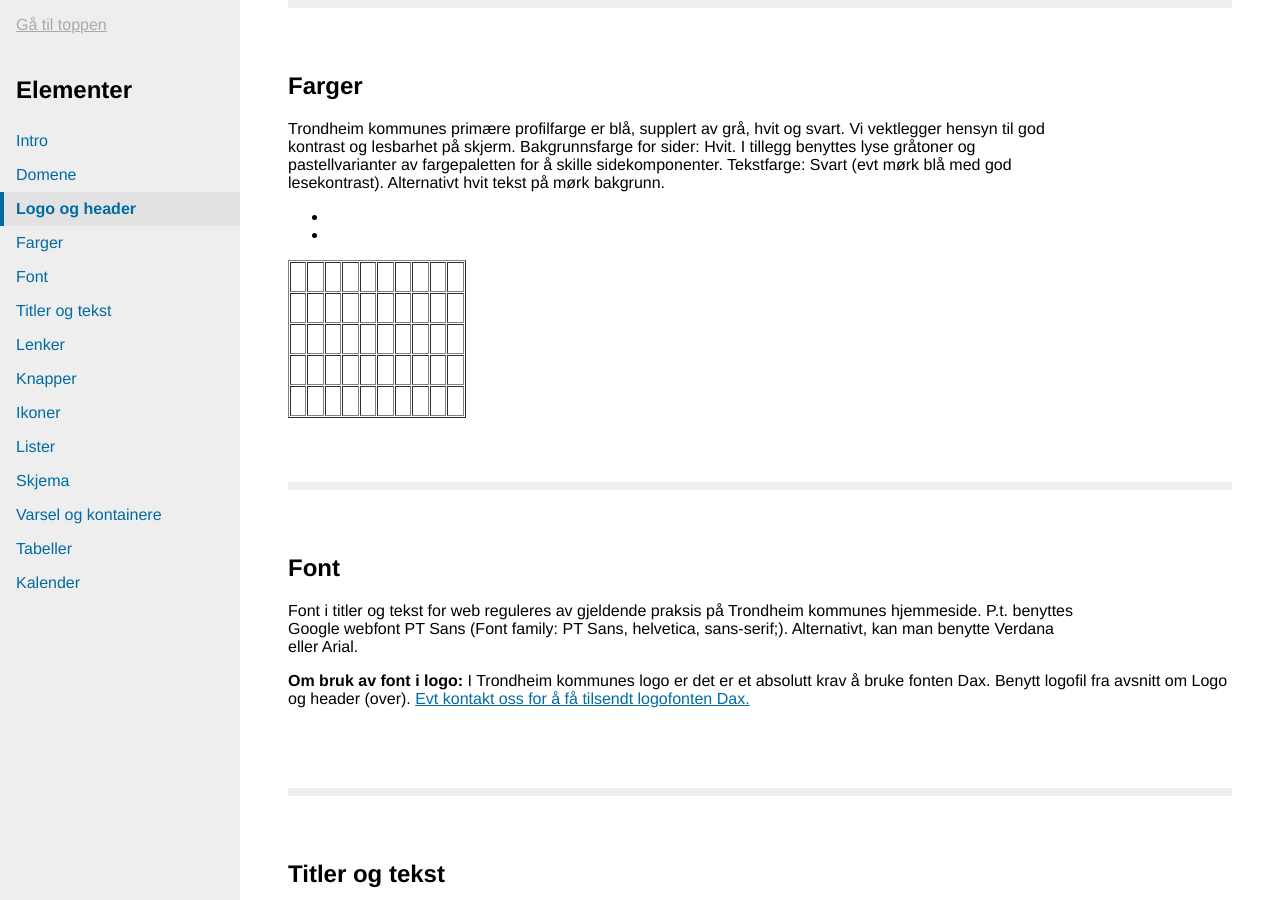
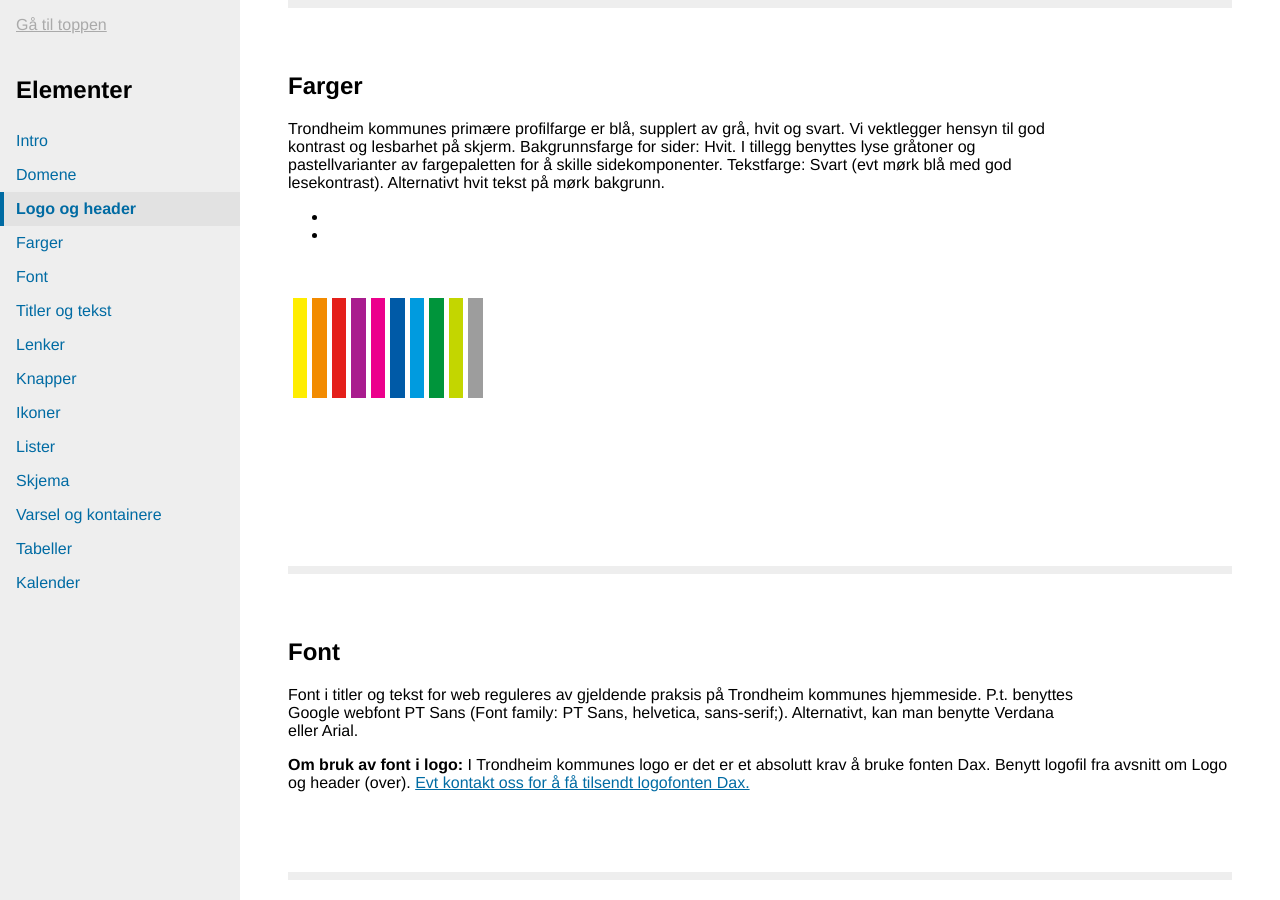
Before and after one commit to rskjonbe/styleguide, a Jekyll site: the page built from versjon/1.1/index.html, in a window 1280 px wide and 900 px high, scrolled down 1167 px. Built offline with Jekyll 4.4.1, drawn with Linux system fonts in a browser that asks for light colours.

Commit message:
hovedfarger lagt inn

```diff
--- a/versjon/1.1/farger.html
+++ b/versjon/1.1/farger.html
@@ -9,24 +9,24 @@ Tekstfarge: Svart (evt mørk blå med god lesekontrast). Alternativt hvit tekst
 	<li></li>
 </ul>
 
-<table border="1" cellspacing="1" cellpadding="5" summary="Fargepalett og fargekoder for utviklere">
+<table border="0" cellspacing="5" cellpadding="5" summary="Fargepalett og fargekoder for utviklere">
 <thead>
 <tr><th>&nbsp;</th><th>&nbsp;</th><th>&nbsp;</th><th>&nbsp;</th><th>&nbsp;</th><th>&nbsp;</th><th>&nbsp;</th><th>&nbsp;</th><th>&nbsp;</th><th>&nbsp;</th></tr>
 </thead>
 <tbody>
 <tr valign="top">
-<td>&nbsp;</td>
-<td>&nbsp;</td>
-<td>&nbsp;</td>
-<td>&nbsp;</td>
-<td>&nbsp;</td>
-<td>&nbsp;</td>
-<td>&nbsp;</td>
-<td>&nbsp;</td>
-<td>&nbsp;</td>
-<td>&nbsp;</td>
+<td height="100" bgcolor="#ffed00">&nbsp;</td>
+<td height="100" bgcolor="#f28b00">&nbsp;</td>
+<td height="100" bgcolor="#e41f1a">&nbsp;</td>
+<td height="100" bgcolor="#a91c8e">&nbsp;</td>
+<td height="100" bgcolor="#ec008c">&nbsp;</td>
+<td height="100" bgcolor="#005aa7">&nbsp;</td>
+<td height="100" bgcolor="#009bdf">&nbsp;</td>
+<td height="100" bgcolor="#00953b">&nbsp;</td>
+<td height="100" bgcolor="#c3d600">&nbsp;</td>
+<td height="100" bgcolor="#9d9d9d">&nbsp;</td>
 </tr>
-<tr valign="top" background-color="#F5F3E7">
+<tr valign="top">
 <td>&nbsp;</td>
 <td>&nbsp;</td>
 <td>&nbsp;</td>
```
